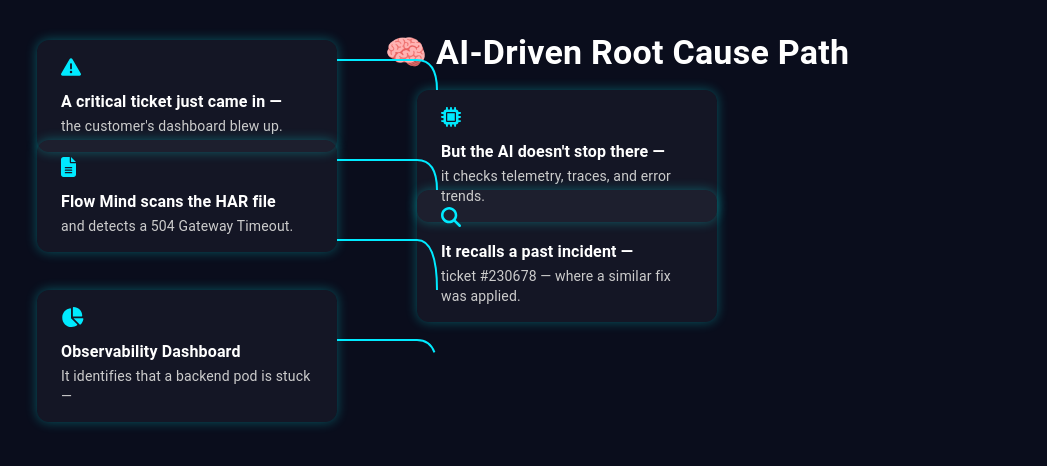
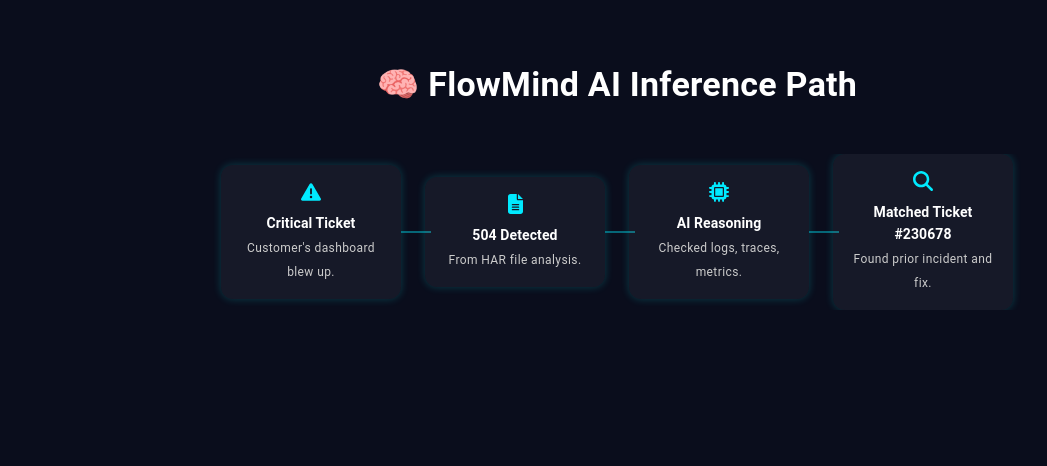
Before and after one commit to sam890306/flowmind-reasoning-path, a React (Vite) app: page / in a window 1280 px wide. Shown: the top 466 px of the page, without its empty margins (23-1070 px from the left). Built offline with nearby package versions, Linux system fonts and the light colour scheme.

Commit message:
new App.jsx

```diff
--- a/src/App.jsx
+++ b/src/App.jsx
@@ -1,4 +1,3 @@
-// App.jsx
 import { useEffect, useState } from "react";
 import { motion } from "framer-motion";
 import { Box, Typography } from "@mui/material";
@@ -15,39 +14,33 @@
 const steps = [
   {
     icon: faExclamationTriangle,
-    title: "A critical ticket just came in —",
-    description: "the customer's dashboard blew up.",
-    position: { top: 40, left: 60 },
+    title: "Critical Ticket",
+    description: "Customer's dashboard blew up.",
   },
   {
     icon: faFileAlt,
-    title: "Flow Mind scans the HAR file",
-    description: "and detects a 504 Gateway Timeout.",
-    position: { top: 140, left: 60 },
+    title: "504 Detected",
+    description: "From HAR file analysis.",
   },
   {
     icon: faMicrochip,
-    title: "But the AI doesn't stop there —",
-    description: "it checks telemetry, traces, and error trends.",
-    position: { top: 90, left: 440 },
+    title: "AI Reasoning",
+    description: "Checked logs, traces, metrics.",
   },
   {
     icon: faSearch,
-    title: "It recalls a past incident —",
-    description: "ticket #230678 — where a similar fix was applied.",
-    position: { top: 190, left: 440 },
+    title: "Matched Ticket #230678",
+    description: "Found prior incident and fix.",
   },
   {
     icon: faChartPie,
     title: "Observability Dashboard",
-    description: "It identifies that a backend pod is stuck —",
-    position: { top: 290, left: 60 },
+    description: "Pod timeout at 60s.",
   },
   {
     icon: faCheckCircle,
-    title: "MTTR reduced",
-    description: "What used to take hours — now resolved",
-    position: { top: 340, left: 440 },
+    title: "MR Generated + Executed",
+    description: "MTTR: Hours → Seconds.",
   },
 ];
 
@@ -61,100 +54,76 @@
         clearInterval(interval);
         return prev;
       });
-    }, 800);
+    }, 1200);
     return () => clearInterval(interval);
   }, []);
 
   return (
-    <Box sx={{ position: "relative", background: "#0a0d1c", minHeight: "100vh" }}>
+    <Box sx={{ background: "#0a0d1c", minHeight: "100vh", py: 8, px: 4 }}>
       <Typography
         variant="h4"
         color="white"
         fontWeight={600}
         textAlign="center"
-        pt={4}
-        mb={2}
+        mb={6}
       >
-        🧠 AI-Driven Root Cause Path
+        🧠 FlowMind AI Inference Path
       </Typography>
-
+      <Box
+        display="flex"
+        flexDirection="row"
+        justifyContent="center"
+        alignItems="center"
+        gap={3}
+        flexWrap="nowrap"
+        position="relative"
+        overflow="auto"
+        px={4}
+      >
         {steps.slice(0, visibleSteps).map((step, idx) => (
           <motion.div
             key={idx}
-          initial={{ opacity: 0, y: -10 }}
+            initial={{ opacity: 0, y: 20 }}
             animate={{ opacity: 1, y: 0 }}
-          transition={{ duration: 0.5, delay: idx * 0.2 }}
-          style={{
-            position: "absolute",
-            top: step.position.top,
-            left: step.position.left,
-            background: "rgba(255,255,255,0.04)",
-            borderRadius: 12,
-            padding: "16px 24px",
-            width: 300,
-            boxShadow: "0 0 12px rgba(0,255,255,0.3)",
+            transition={{ duration: 0.6 }}
+            style={{ position: "relative", zIndex: 2 }}
+          >
+            <Box
+              sx={{
+                background: "rgba(255,255,255,0.05)",
+                borderRadius: 3,
+                p: 2,
+                width: 180,
+                textAlign: "center",
+                boxShadow: "0 0 8px rgba(0,255,255,0.2)",
               }}
             >
               <FontAwesomeIcon icon={step.icon} color="#00eaff" size="lg" />
-          <Typography variant="subtitle1" color="white" fontWeight={600} mt={1}>
+              <Typography variant="subtitle2" color="white" fontWeight={600} mt={1}>
                 {step.title}
               </Typography>
-          <Typography variant="body2" color="#ccc">
+              <Typography variant="caption" color="#ccc">
                 {step.description}
               </Typography>
+            </Box>
+            {idx < visibleSteps - 1 && (
+              <Box
+                sx={{
+                  position: "absolute",
+                  top: "50%",
+                  left: "100%",
+                  width: 30,
+                  height: 2,
+                  background: "#00eaff",
+                  opacity: 0.4,
+                  zIndex: 1,
+                  transform: "translateY(-50%)",
+                }}
+              />
+            )}
           </motion.div>
         ))}
-
-      <svg
-        width="100%"
-        height="600"
-        style={{ position: "absolute", top: 0, left: 0, zIndex: 0 }}
-      >
-        {visibleSteps > 2 && (
-          <motion.path
-            d="M360,60 L440,60 Q460,60 460,90"
-            stroke="#00eaff"
-            strokeWidth="2"
-            fill="none"
-            initial={{ pathLength: 0 }}
-            animate={{ pathLength: 1 }}
-            transition={{ duration: 1 }}
-          />
-        )}
-        {visibleSteps > 3 && (
-          <motion.path
-            d="M360,160 L440,160 Q460,160 460,190"
-            stroke="#00eaff"
-            strokeWidth="2"
-            fill="none"
-            initial={{ pathLength: 0 }}
-            animate={{ pathLength: 1 }}
-            transition={{ duration: 1 }}
-          />
-        )}
-        {visibleSteps > 4 && (
-          <motion.path
-            d="M360,240 L440,240 Q460,240 460,290"
-            stroke="#00eaff"
-            strokeWidth="2"
-            fill="none"
-            initial={{ pathLength: 0 }}
-            animate={{ pathLength: 1 }}
-            transition={{ duration: 1 }}
-          />
-        )}
-        {visibleSteps > 5 && (
-          <motion.path
-            d="M360,340 L440,340 Q460,340 460,370"
-            stroke="#00eaff"
-            strokeWidth="2"
-            fill="none"
-            initial={{ pathLength: 0 }}
-            animate={{ pathLength: 1 }}
-            transition={{ duration: 1 }}
-          />
-        )}
-      </svg>
+      </Box>
     </Box>
   );
 }
```
Lines whose indentation alone changed are shown as unchanged.
